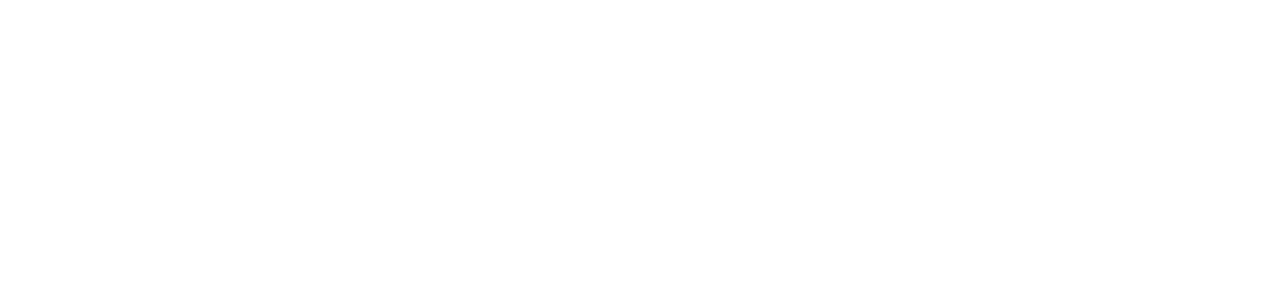
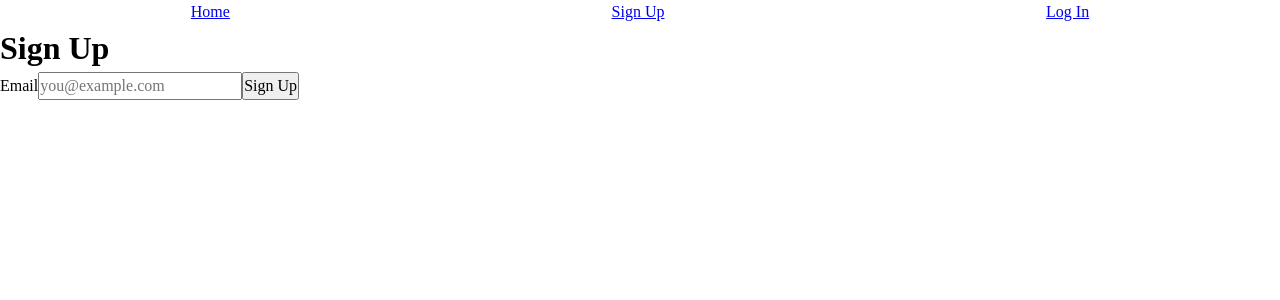
Before and after one commit to Tomek889/diary-app, a React (Vite) app in the folder client/: page /signup in a window 1280 px wide. Before the commit this address had no page. Shown: the top 300 px of the page. Built offline with nearby package versions, Linux system fonts and the light colour scheme.

Commit message:
Add signup and login pages

```diff
--- a/client/src/App.jsx
+++ b/client/src/App.jsx
@@ -2,6 +2,9 @@
 import Layout from "./components/Layout";
 import HomePage from "./pages/HomePage";
 import Dashboard from "./pages/Dashboard";
+import SignupPage from "./pages/SignupPage";
+import LoginPage from "./pages/LoginPage";
+
 
 export default function App() {
   return (
@@ -9,6 +12,8 @@
       <Route path="/" element={<Layout />}>
         <Route index element={<HomePage />} />
         <Route path="dashboard" element={<Dashboard />} />
+        <Route path="signup" element={<SignupPage />} />
+        <Route path="login" element={<LoginPage />} />
       </Route>
     </Routes>
   );
--- a/client/src/components/Layout.jsx
+++ b/client/src/components/Layout.jsx
@@ -1,12 +1,27 @@
 import { Link, Outlet } from "react-router-dom";
+import { useState } from "react";
 
 export default function Layout() {
+  const [email, setEmail] = useState(() => {
+    if (typeof window === "undefined") return "";
+    return window.localStorage.getItem("userEmail") || "";
+  });
+
+  const handleLogout = () => {
+    window.localStorage.removeItem("userEmail");
+    setEmail("");
+  };
+
   return (
     <>
       <nav>
         <Link to="/">Home</Link>
-        <Link to="/dashboard">Dashboard</Link>
+        {!email && <Link to="/signup">Sign Up</Link>}
+        {!email && <Link to="/login">Log In</Link>}
+        {email && <Link to="/dashboard">Dashboard</Link>}
+        {email && <button onClick={handleLogout}>Log Out</button>}
       </nav>
+
       <main>
         <Outlet />
       </main>
--- a/client/src/index.css
+++ b/client/src/index.css
@@ -68,3 +68,8 @@
 #__next {
   isolation: isolate;
 }
+
+nav {
+    display: flex;
+    justify-content: space-around;
+}
--- /dev/null
+++ b/client/src/pages/LoginPage.jsx
@@ -0,0 +1,36 @@
+import { useState } from "react";
+import { useNavigate } from "react-router-dom";
+
+export default function LoginPage() {
+  const [email, setEmail] = useState("");
+  const navigate = useNavigate();
+
+  const handleSubmit = (e) => {
+    e.preventDefault();
+    if (!email.trim()) return;
+    localStorage.setItem("userEmail", email);
+    if (email.trim()) {
+      window.localStorage.setItem("userEmail", email.trim());
+      navigate("/dashboard");
+      window.location.reload();
+    }
+  };
+
+  return (
+    <div>
+      <h1>Login</h1>
+        <form onSubmit={handleSubmit}>
+          <label htmlFor="login-email">Email</label>
+          <input
+            type="email"
+            id="login-email"
+            value={email}
+            onChange={(e) => setEmail(e.target.value)}
+            placeholder="you@example.com"
+            required
+          />
+          <button type="submit">Log In</button>
+        </form>
+    </div>
+  );
+}
--- /dev/null
+++ b/client/src/pages/SignupPage.jsx
@@ -0,0 +1,33 @@
+import { useState } from "react";
+import { useNavigate } from "react-router-dom";
+
+export default function SignupPage() {
+  const [email, setEmail] = useState("");
+  const navigate = useNavigate();
+
+  const handleSubmit = (e) => {
+    e.preventDefault();
+    if (!email.trim()) return;
+    localStorage.setItem("userEmail", email.trim());
+    navigate("/dashboard");
+    window.location.reload();
+  }
+
+  return (
+    <div>
+        <h1>Sign Up</h1>
+            <form onSubmit={handleSubmit}>
+            <label htmlFor="signup-email">Email</label>
+            <input
+                type="email"
+                id="signup-email"
+                value={email}
+                onChange={(e) => setEmail(e.target.value)}
+                placeholder="you@example.com"
+                required
+            />
+            <button type="submit">Sign Up</button>
+        </form>
+    </div>
+  )
+}
```
Also changed, not shown: client/src/pages/Journal.jsx (added, +7 -0 lines).
